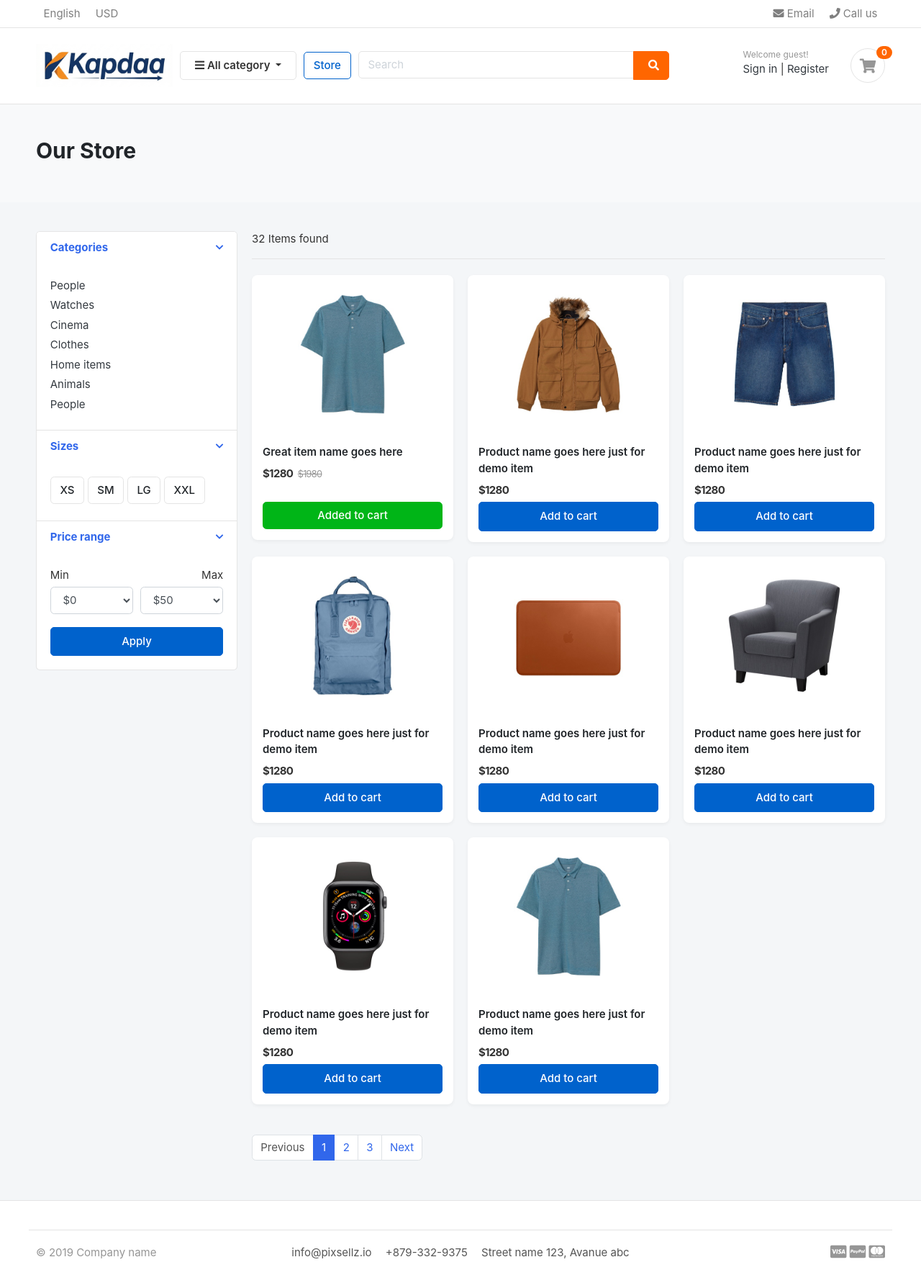
After one commit to TikaThamsuhang/Kapdaa, a Django app: page /store/ in a window 1280 px wide. The commit adds this page. Shown: the whole page at 72% size. Run offline with Django 5.2, Linux system fonts and the light colour scheme; some libraries are stand-ins or nearby versions; some web fonts are replaced.

Commit message:
created store templates

```diff
--- a/kapdaa/urls.py
+++ b/kapdaa/urls.py
@@ -15,7 +15,7 @@ Including another URLconf
     2. Add a URL to urlpatterns:  path('blog/', include('blog.urls'))
 """
 from django.contrib import admin
-from django.urls import path
+from django.urls import path, include
 from . import views # import views from current directory
 from django.conf import settings
 from django.conf.urls.static import static
@@ -23,4 +23,5 @@ from django.conf.urls.static import static
 urlpatterns = [
     path("admin/", admin.site.urls),
     path("", views.home, name="home"),
+    path("store/", include("store.urls")),
 ] + static(settings.MEDIA_URL, document_root=settings.MEDIA_ROOT) # For media files
--- /dev/null
+++ b/static/css/custom.css
@@ -0,0 +1,148 @@
+/* Custom Styles for Kapdaa Redesign */
+
+:root {
+    --primary-color: #0062cc;
+    /* Deep Blue */
+    --secondary-color: #ff6600;
+    /* Vibrant Orange */
+    --text-color: #333;
+    --light-bg: #f8f9fa;
+    --border-color: #e4e4e4;
+}
+
+body {
+    font-family: 'Inter', sans-serif;
+    color: var(--text-color);
+    background-color: #f4f6f8;
+}
+
+/* Navbar Redesign */
+.section-header {
+    background-color: #fff;
+    box-shadow: 0 2px 10px rgba(0, 0, 0, 0.05);
+}
+
+.navbar-main {
+    background-color: var(--primary-color);
+}
+
+.navbar-main .nav-link {
+    color: #fff !important;
+}
+
+.header-main {
+    padding-top: 1.5rem;
+    padding-bottom: 1.5rem;
+}
+
+/* Search Bar */
+.search .form-control {
+    border-radius: 5px 0 0 5px;
+    border-color: var(--border-color);
+}
+
+.search .btn {
+    border-radius: 0 5px 5px 0;
+    background-color: var(--secondary-color);
+    border-color: var(--secondary-color);
+    color: #fff;
+    width: 50px;
+}
+
+.search .btn:hover {
+    background-color: #e65c00;
+}
+
+/* Buttons */
+.btn-primary {
+    background-color: var(--primary-color);
+    border-color: var(--primary-color);
+    border-radius: 5px;
+    padding: 8px 20px;
+    transition: all 0.3s ease;
+}
+
+.btn-primary:hover {
+    background-color: #0050a6;
+    border-color: #0050a6;
+    transform: translateY(-1px);
+}
+
+.btn-outline-primary {
+    color: var(--primary-color);
+    border-color: var(--primary-color);
+    border-radius: 5px;
+}
+
+.btn-outline-primary:hover {
+    background-color: var(--primary-color);
+    color: #fff;
+}
+
+/* Product Cards */
+.card-product-grid {
+    border: none;
+    border-radius: 8px;
+    box-shadow: 0 2px 5px rgba(0, 0, 0, 0.05);
+    transition: transform 0.3s ease, box-shadow 0.3s ease;
+    margin-bottom: 20px;
+}
+
+.card-product-grid:hover {
+    transform: translateY(-5px);
+    box-shadow: 0 5px 15px rgba(0, 0, 0, 0.1);
+}
+
+.card-product-grid .img-wrap {
+    border-radius: 8px 8px 0 0;
+    padding: 15px;
+}
+
+.card-product-grid .info-wrap {
+    padding: 15px;
+}
+
+.card-product-grid .title {
+    color: var(--text-color);
+    font-weight: 600;
+}
+
+.card-product-grid .price {
+    color: var(--text-color);
+    font-weight: 700;
+}
+
+/* Footer */
+.section-footer {
+    background-color: #fff;
+    color: #555;
+    padding-top: 40px;
+}
+
+.footer-bottom {
+    padding-top: 20px;
+    padding-bottom: 20px;
+    border-top: 1px solid var(--border-color);
+}
+
+/* Category Dropdown */
+.category-wrap .btn {
+    background-color: #fff;
+    color: var(--text-color);
+    border: 1px solid var(--border-color);
+    font-weight: 600;
+}
+
+.category-wrap .btn:hover {
+    background-color: var(--light-bg);
+}
+
+/* Widget Header (Cart/User) */
+.widget-header .icon {
+    color: var(--primary-color);
+    border-color: var(--border-color);
+}
+
+.widget-header .notify {
+    background-color: var(--secondary-color);
+}
--- /dev/null
+++ b/store/urls.py
@@ -0,0 +1,6 @@
+from django.urls import path
+from . import views # import views from current directory
+
+urlpatterns = [
+    path("", views.store, name="store"),
+]
--- a/store/views.py
+++ b/store/views.py
@@ -1,3 +1,5 @@
 from django.shortcuts import render
 
 # Create your views here.
+def store(request):
+    return render(request, "store/store.html")
--- a/templates/base.html
+++ b/templates/base.html
@@ -8,7 +8,7 @@
     <meta http-equiv="cache-control" content="max-age=604800" />
     <meta name="viewport" content="width=device-width, initial-scale=1, shrink-to-fit=no">
 
-    <title>GreatKart | One of the Biggest Online Shopping Platform</title>
+    <title>Kapdaa | One of the Biggest Online Shopping Platform</title>
 
     <link href="{% static 'images/favicon.ico' %}" rel="shortcut icon" type="image/x-icon">
 
@@ -24,6 +24,7 @@
 
     <!-- custom style -->
     <link href="{% static 'css/ui.css' %}" rel="stylesheet" type="text/css" />
+    <link href="{% static 'css/custom.css' %}" rel="stylesheet" type="text/css" />
     <link href="{% static 'css/responsive.css' %}" rel="stylesheet" media="only screen and (max-width: 1200px)" />
 
     <!-- custom javascript -->
--- a/templates/includes/footer.html
+++ b/templates/includes/footer.html
@@ -1,4 +1,5 @@
-{% load static}
+{% load static %}
+
 <!-- ========================= FOOTER ========================= -->
     <footer class="section-footer border-top">
         <div class="container">
--- /dev/null
+++ b/templates/store/store.html
@@ -0,0 +1,304 @@
+{% extends 'base.html' %}
+
+{% block content %}
+<!-- ========================= SECTION PAGETOP ========================= -->
+<section class="section-pagetop bg">
+    <div class="container">
+        <h2 class="title-page">Our Store</h2>
+
+    </div> <!-- container //  -->
+</section>
+<!-- ========================= SECTION INTRO END// ========================= -->
+
+<!-- ========================= SECTION CONTENT ========================= -->
+<section class="section-content padding-y">
+    <div class="container">
+
+        <div class="row">
+            <aside class="col-md-3">
+
+                <div class="card">
+                    <article class="filter-group">
+                        <header class="card-header">
+                            <a href="#" data-toggle="collapse" data-target="#collapse_1" aria-expanded="true" class="">
+                                <i class="icon-control fa fa-chevron-down"></i>
+                                <h6 class="title">Categories</h6>
+                            </a>
+                        </header>
+                        <div class="filter-content collapse show" id="collapse_1" style="">
+                            <div class="card-body">
+
+                                <ul class="list-menu">
+                                    <li><a href="#">People </a></li>
+                                    <li><a href="#">Watches </a></li>
+                                    <li><a href="#">Cinema </a></li>
+                                    <li><a href="#">Clothes </a></li>
+                                    <li><a href="#">Home items </a></li>
+                                    <li><a href="#">Animals</a></li>
+                                    <li><a href="#">People </a></li>
+                                </ul>
+
+                            </div> <!-- card-body.// -->
+                        </div>
+                    </article> <!-- filter-group  .// -->
+                    <article class="filter-group">
+                        <header class="card-header">
+                            <a href="#" data-toggle="collapse" data-target="#collapse_4" aria-expanded="true" class="">
+                                <i class="icon-control fa fa-chevron-down"></i>
+                                <h6 class="title">Sizes </h6>
+                            </a>
+                        </header>
+                        <div class="filter-content collapse show" id="collapse_4" style="">
+                            <div class="card-body">
+                                <label class="checkbox-btn">
+                                    <input type="checkbox">
+                                    <span class="btn btn-light"> XS </span>
+                                </label>
+
+                                <label class="checkbox-btn">
+                                    <input type="checkbox">
+                                    <span class="btn btn-light"> SM </span>
+                                </label>
+
+                                <label class="checkbox-btn">
+                                    <input type="checkbox">
+                                    <span class="btn btn-light"> LG </span>
+                                </label>
+
+                                <label class="checkbox-btn">
+                                    <input type="checkbox">
+                                    <span class="btn btn-light"> XXL </span>
+                                </label>
+                            </div><!-- card-body.// -->
+                        </div>
+                    </article> <!-- filter-group .// -->
+
+                    <article class="filter-group">
+                        <header class="card-header">
+                            <a href="#" data-toggle="collapse" data-target="#collapse_3" aria-expanded="true" class="">
+                                <i class="icon-control fa fa-chevron-down"></i>
+                                <h6 class="title">Price range </h6>
+                            </a>
+                        </header>
+                        <div class="filter-content collapse show" id="collapse_3" style="">
+                            <div class="card-body">
+
+                                <div class="form-row">
+                                    <div class="form-group col-md-6">
+                                        <label>Min</label>
+                                        <!-- <input class="form-control" placeholder="$0" type="number"> -->
+                                        <select class="mr-2 form-control">
+                                            <option value="0">$0</option>
+                                            <option value="50">$50</option>
+                                            <option value="100">$100</option>
+                                            <option value="150">$150</option>
+                                            <option value="200">$200</option>
+                                            <option value="500">$500</option>
+                                            <option value="1000">$1000</option>
+                                        </select>
+                                    </div>
+                                    <div class="form-group text-right col-md-6">
+                                        <label>Max</label>
+                                        <select class="mr-2 form-control">
+                                            <option value="50">$50</option>
+                                            <option value="100">$100</option>
+                                            <option value="150">$150</option>
+                                            <option value="200">$200</option>
+                                            <option value="500">$500</option>
+                                            <option value="1000">$1000</option>
+                                            <option value="2000">$2000+</option>
+                                        </select>
+                                    </div>
+                                </div> <!-- form-row.// -->
+                                <button class="btn btn-block btn-primary">Apply</button>
+                            </div><!-- card-body.// -->
+                        </div>
+                    </article> <!-- filter-group .// -->
+
+                </div> <!-- card.// -->
+
+            </aside> <!-- col.// -->
+            <main class="col-md-9">
+
+                <header class="border-bottom mb-4 pb-3">
+                    <div class="form-inline">
+                        <span class="mr-md-auto">32 Items found </span>
+
+                    </div>
+                </header><!-- sect-heading -->
+
+                <div class="row">
+                    <div class="col-md-4">
+                        <figure class="card card-product-grid">
+                            <div class="img-wrap">
+
+                                <img src="images/items/1.jpg">
+
+                            </div> <!-- img-wrap.// -->
+                            <figcaption class="info-wrap">
+                                <div class="fix-height">
+                                    <a href="./product-detail.html" class="title">Great item name goes here</a>
+                                    <div class="price-wrap mt-2">
+                                        <span class="price">$1280</span>
+                                        <del class="price-old">$1980</del>
+                                    </div> <!-- price-wrap.// -->
+                                </div>
+                                <a href="#" class="btn btn-block btn-success">Added to cart </a>
+                            </figcaption>
+                        </figure>
+                    </div> <!-- col.// -->
+
+                    <div class="col-md-4">
+                        <figure class="card card-product-grid">
+                            <div class="img-wrap">
+                                <img src="images/items/2.jpg">
+
+                            </div> <!-- img-wrap.// -->
+                            <figcaption class="info-wrap">
+                                <div class="fix-height">
+                                    <a href="./product-detail.html" class="title">Product name goes here just for demo
+                                        item</a>
+                                    <div class="price-wrap mt-2">
+                                        <span class="price">$1280</span>
+                                    </div> <!-- price-wrap.// -->
+                                </div>
+                                <a href="#" class="btn btn-block btn-primary">Add to cart </a>
+                            </figcaption>
+                        </figure>
+                    </div> <!-- col.// -->
+
+                    <div class="col-md-4">
+                        <figure class="card card-product-grid">
+                            <div class="img-wrap">
+                                <img src="images/items/3.jpg">
+
+                            </div> <!-- img-wrap.// -->
+                            <figcaption class="info-wrap">
+                                <div class="fix-height">
+                                    <a href="./product-detail.html" class="title">Product name goes here just for demo
+                                        item</a>
+                                    <div class="price-wrap mt-2">
+                                        <span class="price">$1280</span>
+                                    </div> <!-- price-wrap.// -->
+                                </div>
+                                <a href="#" class="btn btn-block btn-primary">Add to cart </a>
+                            </figcaption>
+                        </figure>
+                    </div> <!-- col.// -->
+
+                    <div class="col-md-4">
+                        <figure class="card card-product-grid">
+                            <div class="img-wrap">
+                                <img src="images/items/4.jpg">
+
+                            </div> <!-- img-wrap.// -->
+                            <figcaption class="info-wrap">
+                                <div class="fix-height">
+                                    <a href="./product-detail.html" class="title">Product name goes here just for demo
+                                        item</a>
+                                    <div class="price-wrap mt-2">
+                                        <span class="price">$1280</span>
+                                    </div> <!-- price-wrap.// -->
+                                </div>
+                                <a href="#" class="btn btn-block btn-primary">Add to cart </a>
+                            </figcaption>
+                        </figure>
+                    </div> <!-- col.// -->
+
+                    <div class="col-md-4">
+                        <figure class="card card-product-grid">
+                            <div class="img-wrap">
+                                <img src="images/items/5.jpg">
+
+                            </div> <!-- img-wrap.// -->
+                            <figcaption class="info-wrap">
+                                <div class="fix-height">
+                                    <a href="./product-detail.html" class="title">Product name goes here just for demo
+                                        item</a>
+                                    <div class="price-wrap mt-2">
+                                        <span class="price">$1280</span>
+                                    </div> <!-- price-wrap.// -->
+                                </div>
+                                <a href="#" class="btn btn-block btn-primary">Add to cart </a>
+                            </figcaption>
+                        </figure>
+                    </div> <!-- col.// -->
+
+                    <div class="col-md-4">
+                        <figure class="card card-product-grid">
+                            <div class="img-wrap">
+                                <img src="images/items/6.jpg">
+
+                            </div> <!-- img-wrap.// -->
+                            <figcaption class="info-wrap">
+                                <div class="fix-height">
+                                    <a href="./product-detail.html" class="title">Product name goes here just for demo
+                                        item</a>
+                                    <div class="price-wrap mt-2">
+                                        <span class="price">$1280</span>
+                                    </div> <!-- price-wrap.// -->
+                                </div>
+                                <a href="#" class="btn btn-block btn-primary">Add to cart </a>
+                            </figcaption>
+                        </figure>
+                    </div> <!-- col.// -->
+
+                    <div class="col-md-4">
+                        <figure class="card card-product-grid">
+                            <div class="img-wrap">
+                                <img src="images/items/7.jpg">
+
+                            </div> <!-- img-wrap.// -->
+                            <figcaption class="info-wrap">
+                                <div class="fix-height">
+                                    <a href="./product-detail.html" class="title">Product name goes here just for demo
+                                        item</a>
+                                    <div class="price-wrap mt-2">
+                                        <span class="price">$1280</span>
+                                    </div> <!-- price-wrap.// -->
+                                </div>
+                                <a href="#" class="btn btn-block btn-primary">Add to cart </a>
+                            </figcaption>
+                        </figure>
+                    </div> <!-- col.// -->
+
+                    <div class="col-md-4">
+                        <figure class="card card-product-grid">
+                            <div class="img-wrap">
+                                <img src="images/items/1.jpg">
+
+                            </div> <!-- img-wrap.// -->
+                            <figcaption class="info-wrap">
+                                <div class="fix-height">
+                                    <a href="./product-detail.html" class="title">Product name goes here just for demo
+                                        item</a>
+                                    <div class="price-wrap mt-2">
+                                        <span class="price">$1280</span>
+                                    </div> <!-- price-wrap.// -->
+                                </div>
+                                <a href="#" class="btn btn-block btn-primary">Add to cart </a>
+                            </figcaption>
+                        </figure>
+                    </div> <!-- col.// -->
+                </div> <!-- row end.// -->
+
+
+                <nav class="mt-4" aria-label="Page navigation sample">
+                    <ul class="pagination">
+                        <li class="page-item disabled"><a class="page-link" href="#">Previous</a></li>
+                        <li class="page-item active"><a class="page-link" href="#">1</a></li>
+                        <li class="page-item"><a class="page-link" href="#">2</a></li>
+                        <li class="page-item"><a class="page-link" href="#">3</a></li>
+                        <li class="page-item"><a class="page-link" href="#">Next</a></li>
+                    </ul>
+                </nav>
+
+            </main> <!-- col.// -->
+
+        </div>
+
+    </div> <!-- container .//  -->
+</section>
+<!-- ========================= SECTION CONTENT END// ========================= -->
+
+{% endblock %}
```
Also changed, not shown: kapdaa/views.py (+7 -1 lines), templates/index.html (+5 -73 lines).
